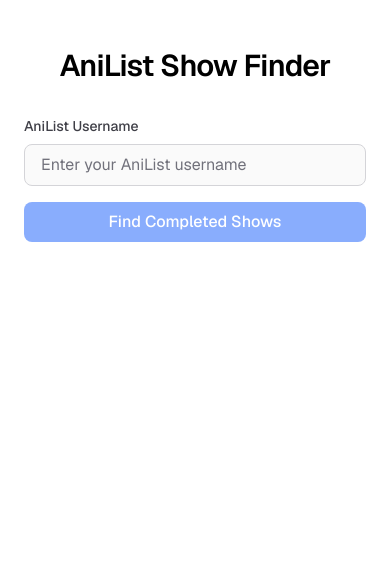
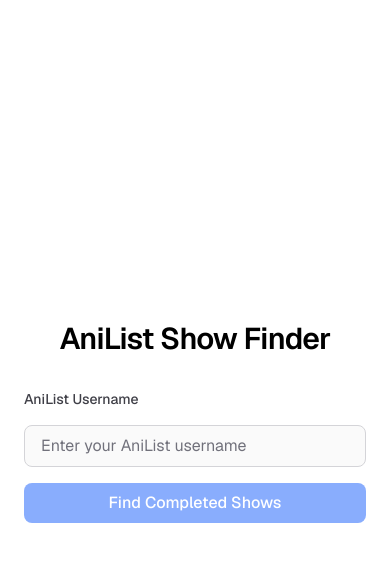
Before and after one commit to LingKrauz/show-db-import, a Next.js app in the folder src/frontend/: page / in a window 390 px wide. Shown: the top 562 px of the page. Built offline with nearby package versions, Linux system fonts and the light colour scheme.

Commit message:
feat: enhance layout responsiveness in AnimeSearch component

```diff
--- a/src/frontend/app/components/AnimeSearch.tsx
+++ b/src/frontend/app/components/AnimeSearch.tsx
@@ -145,37 +145,56 @@
     scrollMargin,
   });
 
+  const isCompact = loading || submitted || !!error;
+
   return (
-    <div className="flex min-h-screen bg-zinc-50 font-sans dark:bg-black">
-      <main className="flex w-full flex-col items-center justify-start gap-8 px-6 py-12 bg-white dark:bg-black md:justify-center md:py-32">
-        <h1 className="text-3xl font-semibold tracking-tight text-black dark:text-zinc-50">
+    <div className="flex min-h-screen flex-col bg-white font-sans dark:bg-black">
+      <header className={
+        isCompact
+          ? "sticky top-0 z-10 bg-white dark:bg-black border-b border-zinc-200 dark:border-zinc-800 px-6 py-3 flex items-center gap-4 shadow-sm"
+          : "flex flex-1 flex-col items-center justify-center gap-8 px-6 py-12"
+      }>
+        <h1 className={
+          isCompact
+            ? "text-lg font-semibold tracking-tight text-black dark:text-zinc-50 whitespace-nowrap shrink-0"
+            : "text-3xl font-semibold tracking-tight text-black dark:text-zinc-50"
+        }>
           AniList Show Finder
         </h1>
 
-        <form onSubmit={handleSubmit} className="w-full max-w-md flex flex-col gap-4">
+        <form onSubmit={handleSubmit} className={
+          isCompact
+            ? "flex items-center gap-2 flex-1 max-w-lg"
+            : "w-full max-w-md flex flex-col gap-4"
+        }>
+          {!isCompact && (
             <div className="flex flex-col gap-2">
               <label htmlFor="username" className="text-sm font-medium text-zinc-700 dark:text-zinc-300">
                 AniList Username
               </label>
+            </div>
+          )}
           <input
             id="username"
             type="text"
             value={username}
             onChange={(e) => setUsername(e.target.value)}
             placeholder="Enter your AniList username"
-              className="rounded-lg border border-zinc-300 bg-zinc-50 px-4 py-2 text-zinc-900 placeholder-zinc-500 focus:border-zinc-600 focus:outline-none dark:border-zinc-600 dark:bg-zinc-900 dark:text-zinc-50 dark:placeholder-zinc-400 dark:focus:border-zinc-400"
+            className={`rounded-lg border border-zinc-300 bg-zinc-50 px-4 text-zinc-900 placeholder-zinc-500 focus:border-zinc-600 focus:outline-none dark:border-zinc-600 dark:bg-zinc-900 dark:text-zinc-50 dark:placeholder-zinc-400 dark:focus:border-zinc-400 ${isCompact ? "flex-1 py-1.5" : "py-2"}`}
             disabled={loading}
           />
-          </div>
-
           <button
             type="submit"
             disabled={loading || !username.trim()}
-            className="rounded-lg bg-blue-600 px-4 py-2 font-medium text-white transition-colors hover:bg-blue-700 disabled:opacity-50 disabled:cursor-not-allowed dark:bg-blue-500 dark:hover:bg-blue-600"
+            className={`rounded-lg bg-blue-600 font-medium text-white transition-colors hover:bg-blue-700 disabled:opacity-50 disabled:cursor-not-allowed dark:bg-blue-500 dark:hover:bg-blue-600 ${isCompact ? "px-4 py-1.5 whitespace-nowrap" : "px-4 py-2"}`}
           >
             {loading ? "Loading..." : "Find Completed Shows"}
           </button>
         </form>
+      </header>
+
+      {isCompact && (
+      <main className="flex w-full flex-col items-center gap-8 px-6 py-8 bg-white dark:bg-black">
 
         {error && (
           <div className="w-full max-w-md rounded-lg border border-red-300 bg-red-50 p-4 dark:border-red-900 dark:bg-red-950">
@@ -365,6 +384,7 @@
         )}
 
       </main>
+      )}
     </div>
   );
 }
```
Lines whose indentation alone changed are shown as unchanged.
